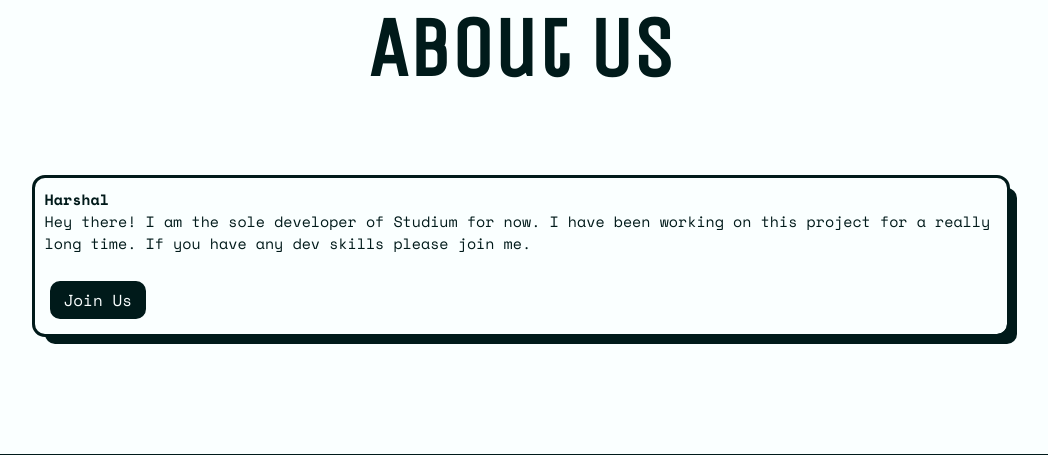
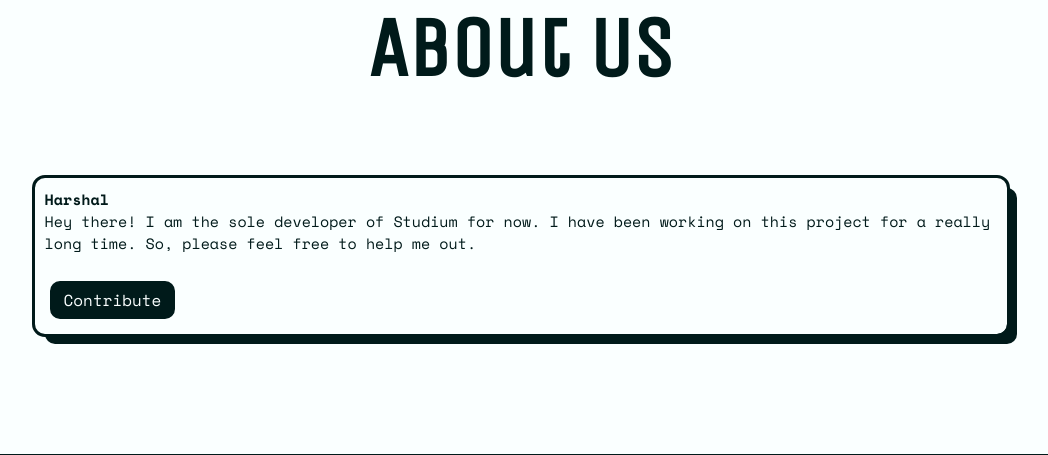
Before and after one commit to Saturnyx/Flask_Studium, a Flask app: page /about_us in a window 1280 px wide. Shown: the part 161-616 px from the top of the page, without its empty margins (119-1167 px from the left). Run offline with Flask 3, Linux system fonts and the light colour scheme; parts of the project's set-up code (start-up, migrations or seed data) failed here and were passed over.

Commit message:
Update navigation links and messaging for contributions
Adjusted buttons to redirect to the '/contribute' page for consistency. Improved wording in "about_us" to encourage contributions and unified phrasing. Updated logs to reflect recent server activities.

Signed-off-by: Harshal <23sabarimanickam.h@acsians.acsi.edu.sg>

```diff
--- a/library/about_us.html
+++ b/library/about_us.html
@@ -1,8 +1,8 @@
 <div class="box">
-    <b>Harshal</b><br/>
-    Hey there! I am the sole developer of Studium for now. I have been working on this project for a really long time.
-    If you have any dev skills please join me.
-    <br/>
-    <br/>
-    <button onclick="window.location.href='/join_us'">Join Us</button>
+  <b>Harshal</b><br />
+  Hey there! I am the sole developer of Studium for now. I have been working on
+  this project for a really long time. So, please feel free to help me out.
+  <br />
+  <br />
+  <button onclick="window.location.href='/contribute'">Contribute</button>
 </div>
--- a/templates/index.html
+++ b/templates/index.html
@@ -83,7 +83,7 @@
         <button>Biology</button>
         <button>Mathematics</button>
         <button>Computer Science</button>
-        <button>Contribute</button>
+        <button onclick="window.location.href='/contribute'">Contribute</button>
       </div>
       <div class="horizontal-space"></div>
       <p
```
Also changed, not shown: 2 other files.
